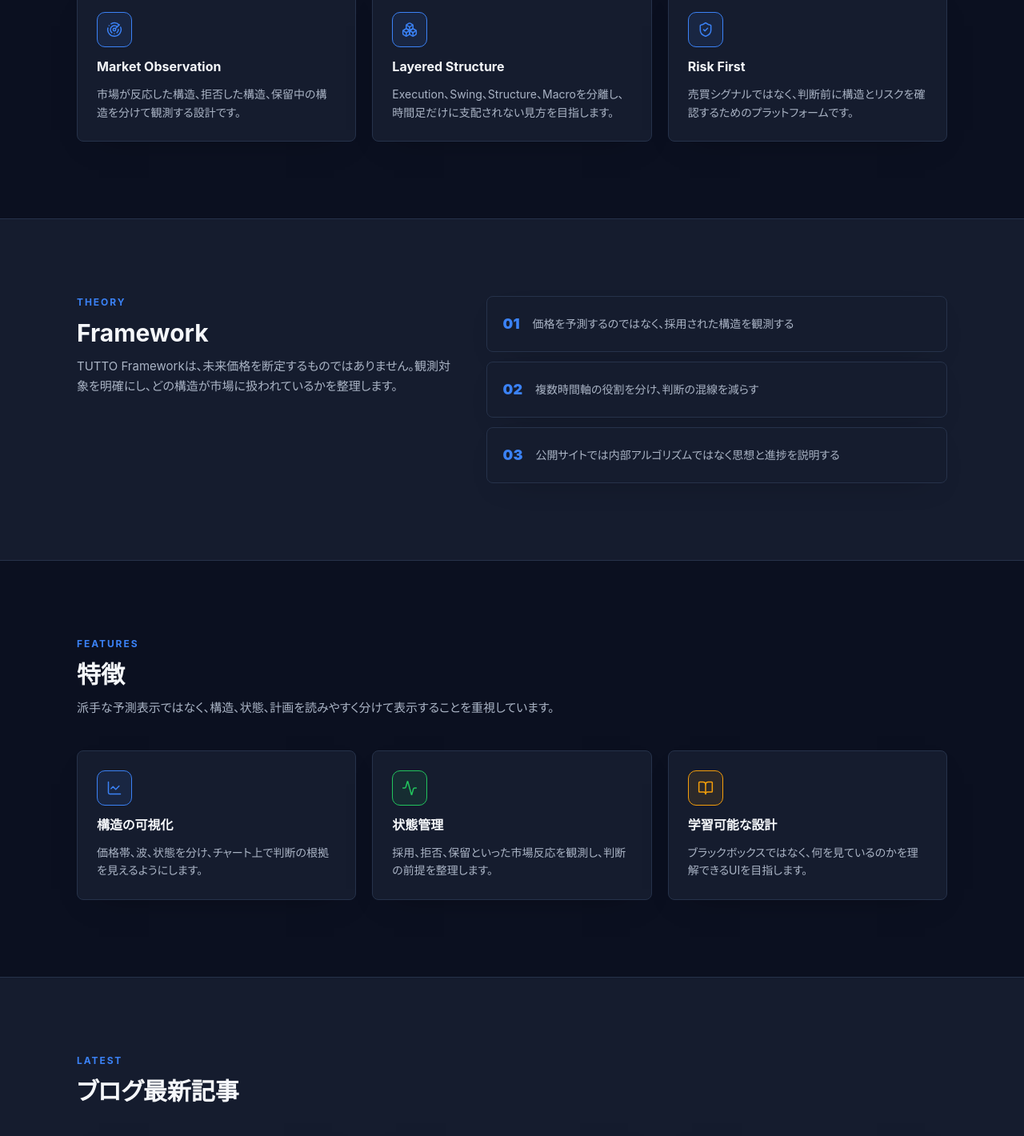
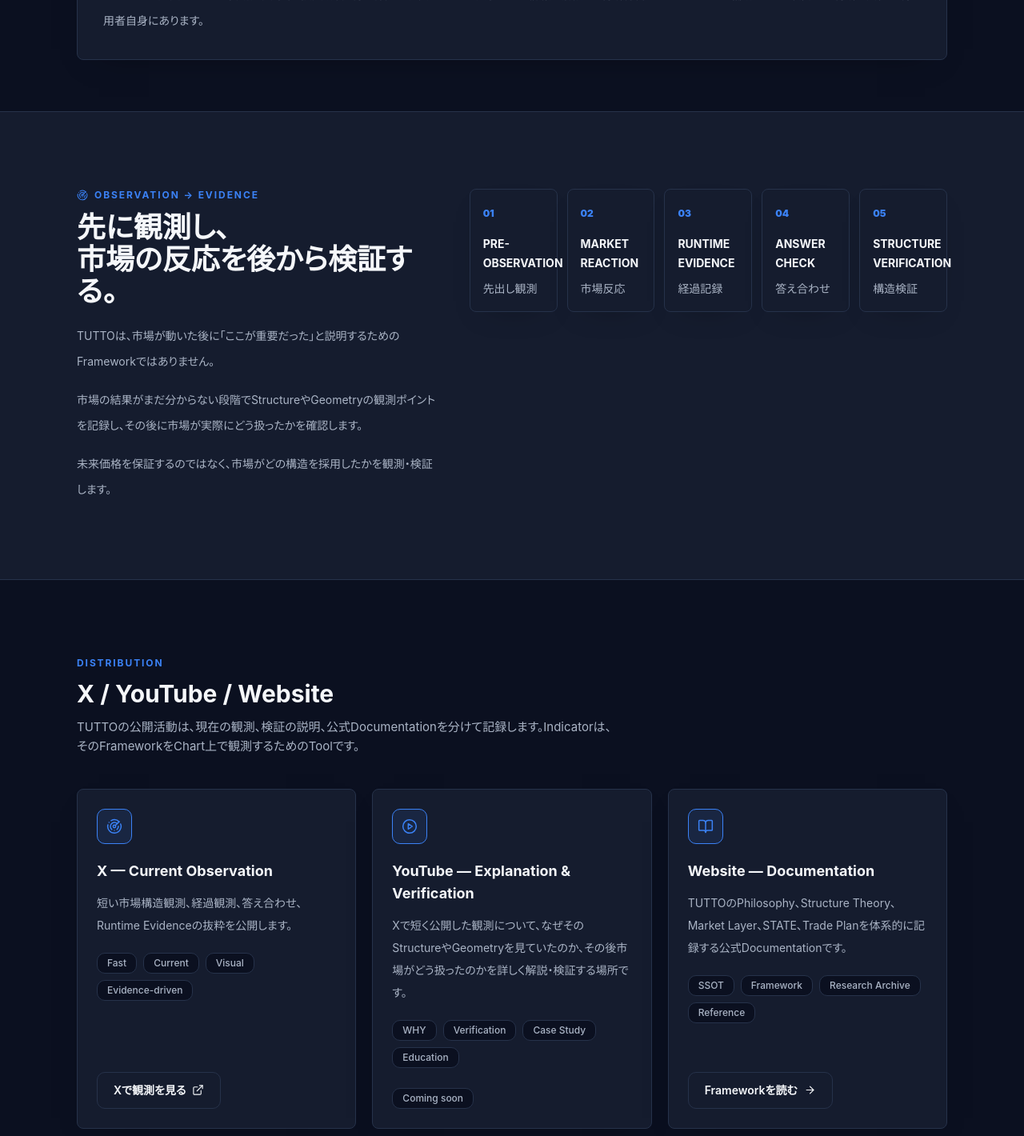
Before and after one commit to richfulllife923-ux/fx-education-site, a Next.js app: page / in a window 1280 px wide. Shown: the part 900-2320 px from the top of the page at 80% size. Built offline with nearby package versions, Linux system fonts and the light colour scheme.

Commit message:
feat: add observation evidence and distribution sections

```diff
--- a/app/page.tsx
+++ b/app/page.tsx
@@ -1,5 +1,5 @@
 import Link from "next/link";
-import { Activity, ArrowRight, BookOpen, Boxes, FlaskConical, LineChart, Radar, ShieldCheck } from "lucide-react";
+import { Activity, ArrowRight, BookOpen, Boxes, ExternalLink, FlaskConical, LineChart, PlayCircle, Radar, ShieldCheck } from "lucide-react";
 import { buildMetadata } from "@/lib/seo";
 import SectionHeading from "@/components/SectionHeading";
 import PostCard from "@/components/PostCard";
@@ -34,6 +34,41 @@ const FEATURES = [
     icon: ShieldCheck,
     title: "Risk First",
     description: "売買シグナルではなく、判断前に構造とリスクを確認するためのプラットフォームです。",
+  },
+];
+
+const EVIDENCE_FLOW = [
+  { label: "PRE-OBSERVATION", description: "先出し観測" },
+  { label: "MARKET REACTION", description: "市場反応" },
+  { label: "RUNTIME EVIDENCE", description: "経過記録" },
+  { label: "ANSWER CHECK", description: "答え合わせ" },
+  { label: "STRUCTURE VERIFICATION", description: "構造検証" },
+];
+
+const DISTRIBUTION_ROLES = [
+  {
+    icon: Radar,
+    title: "X — Current Observation",
+    description: "短い市場構造観測、経過観測、答え合わせ、Runtime Evidenceの抜粋を公開します。",
+    keywords: ["Fast", "Current", "Visual", "Evidence-driven"],
+    href: "https://x.com/Tutto249306",
+    cta: "Xで観測を見る",
+    external: true,
+  },
+  {
+    icon: PlayCircle,
+    title: "YouTube — Explanation & Verification",
+    description: "Xで短く公開した観測について、なぜそのStructureやGeometryを見ていたのか、その後市場がどう扱ったのかを詳しく解説・検証する場所です。",
+    keywords: ["WHY", "Verification", "Case Study", "Education"],
+    cta: "Coming soon",
+  },
+  {
+    icon: BookOpen,
+    title: "Website — Documentation",
+    description: "TUTTOのPhilosophy、Structure Theory、Market Layer、STATE、Trade Planを体系的に記録する公式Documentationです。",
+    keywords: ["SSOT", "Framework", "Research Archive", "Reference"],
+    href: "/framework",
+    cta: "Frameworkを読む",
   },
 ];
 
@@ -73,6 +108,98 @@ export default function HomePage() {
               className="relative h-auto w-full rounded-full border border-border opacity-80 shadow-card"
             />
           </div>
+        </div>
+      </section>
+
+      <section className="container-page py-12 sm:py-16">
+        <div className="card border-primary p-6 sm:p-8">
+          <p className="eyebrow"><ShieldCheck size={14} strokeWidth={1.8} /> Important Notice</p>
+          <h2 className="mt-3 text-2xl font-bold text-text-primary">TUTTOは投資助言ではありません。</h2>
+          <div className="mt-4 space-y-3 text-sm leading-8 text-text-secondary">
+            <p>
+              TUTTOで公開しているFramework、Indicator、動画、ライブ配信、記事、その他の情報は、市場構造を観測し学習するための教育・研究目的の情報です。特定の金融商品の売買、投資判断、エントリー、決済、利益を指示または保証するものではありません。
+            </p>
+            <p>
+              TUTTOは、売買シグナル、自動売買命令、投資助言、利益保証を提供しません。表示される情報や解説は、判断材料を整理するための補助であり、最終的な判断と責任は利用者自身にあります。
+            </p>
+          </div>
+        </div>
+      </section>
+
+      <section className="border-y border-border bg-surface py-16 sm:py-24">
+        <div className="container-page">
+          <div className="grid gap-10 lg:grid-cols-[0.86fr_1.14fr] lg:items-start">
+            <div>
+              <p className="eyebrow"><Radar size={14} strokeWidth={1.8} /> OBSERVATION → EVIDENCE</p>
+              <h2 className="max-w-2xl text-3xl font-bold leading-tight text-text-primary sm:text-4xl">
+                先に観測し、<br />市場の反応を後から検証する。
+              </h2>
+              <div className="mt-5 space-y-4 text-sm leading-8 text-text-secondary">
+                <p>
+                  TUTTOは、市場が動いた後に「ここが重要だった」と説明するためのFrameworkではありません。
+                </p>
+                <p>
+                  市場の結果がまだ分からない段階でStructureやGeometryの観測ポイントを記録し、その後に市場が実際にどう扱ったかを確認します。
+                </p>
+                <p>
+                  未来価格を保証するのではなく、市場がどの構造を採用したかを観測・検証します。
+                </p>
+              </div>
+            </div>
+
+            <div className="grid grid-cols-1 gap-3 lg:grid-cols-5">
+              {EVIDENCE_FLOW.map((step, index) => (
+                <div key={step.label} className="card relative p-4 sm:min-h-[150px]">
+                  <span className="font-display text-xs font-black text-primary">0{index + 1}</span>
+                  <h3 className="mt-4 text-sm font-bold leading-6 text-text-primary">{step.label}</h3>
+                  <p className="mt-2 text-sm leading-6 text-text-secondary">{step.description}</p>
+                </div>
+              ))}
+            </div>
+          </div>
+        </div>
+      </section>
+
+      <section className="container-page py-16 sm:py-24">
+        <SectionHeading
+          eyebrow="Distribution"
+          title="X / YouTube / Website"
+          description="TUTTOの公開活動は、現在の観測、検証の説明、公式Documentationを分けて記録します。Indicatorは、そのFrameworkをChart上で観測するためのToolです。"
+        />
+        <div className="grid grid-cols-1 gap-5 lg:grid-cols-3">
+          {DISTRIBUTION_ROLES.map((role) => {
+            const Icon = role.icon;
+
+            return (
+              <div key={role.title} className="card flex h-full flex-col p-6">
+                <span className="flex h-11 w-11 items-center justify-center rounded-button border border-primary bg-[rgba(59,130,246,0.10)] text-primary">
+                  <Icon size={20} strokeWidth={1.8} aria-hidden="true" />
+                </span>
+                <h3 className="mt-5 text-lg font-bold text-text-primary">{role.title}</h3>
+                <p className="mt-3 text-sm leading-7 text-text-secondary">{role.description}</p>
+                <div className="mt-5 flex flex-wrap gap-2">
+                  {role.keywords.map((keyword) => (
+                    <span key={keyword} className="badge">{keyword}</span>
+                  ))}
+                </div>
+                <div className="mt-auto pt-6">
+                  {role.href ? (
+                    role.external ? (
+                      <a href={role.href} target="_blank" rel="noopener noreferrer" className="btn-secondary">
+                        {role.cta} <ExternalLink size={15} strokeWidth={1.8} aria-hidden="true" />
+                      </a>
+                    ) : (
+                      <Link href={role.href} className="btn-secondary">
+                        {role.cta} <ArrowRight size={15} strokeWidth={1.8} aria-hidden="true" />
+                      </Link>
+                    )
+                  ) : (
+                    <span className="badge">{role.cta}</span>
+                  )}
+                </div>
+              </div>
+            );
+          })}
         </div>
       </section>
 
```
